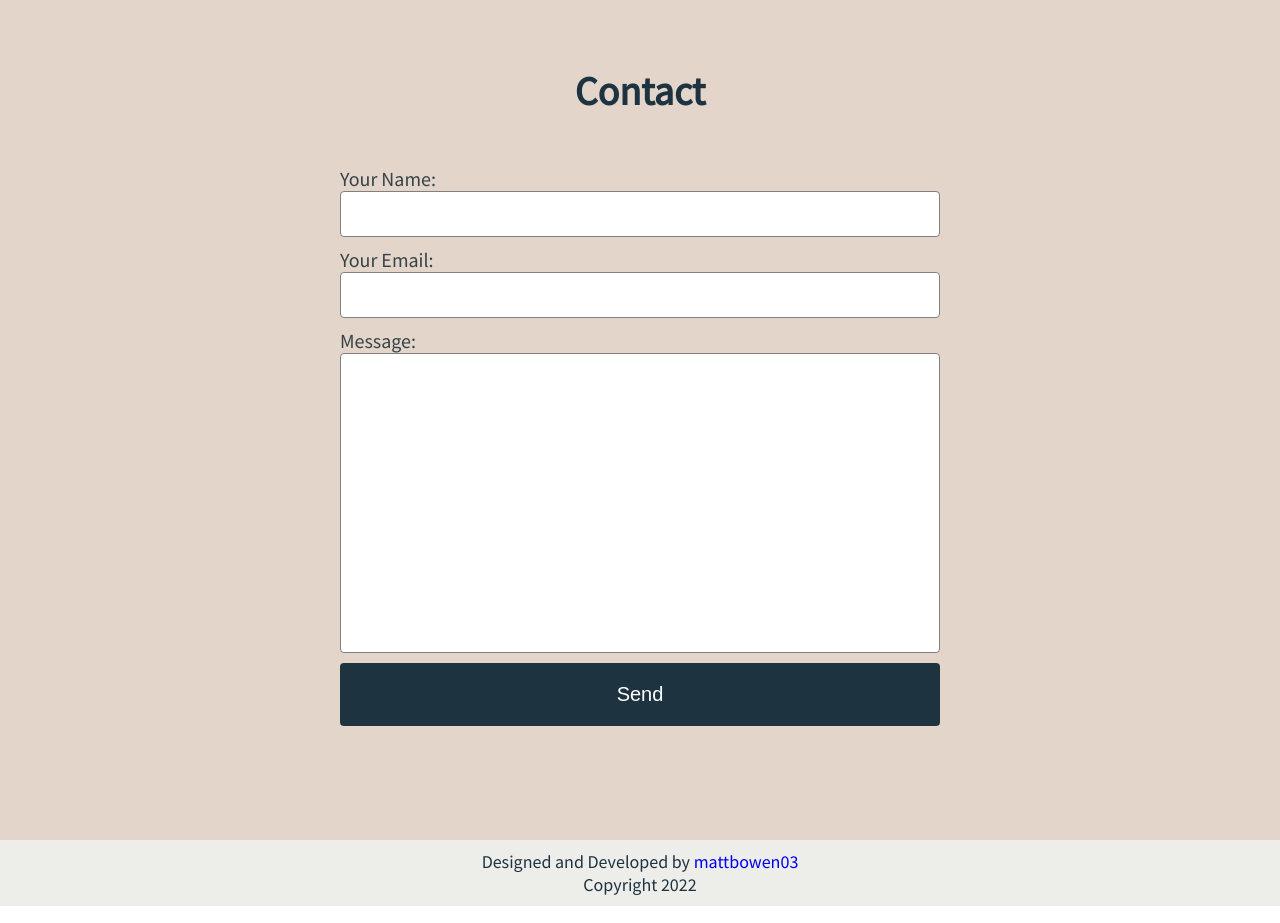
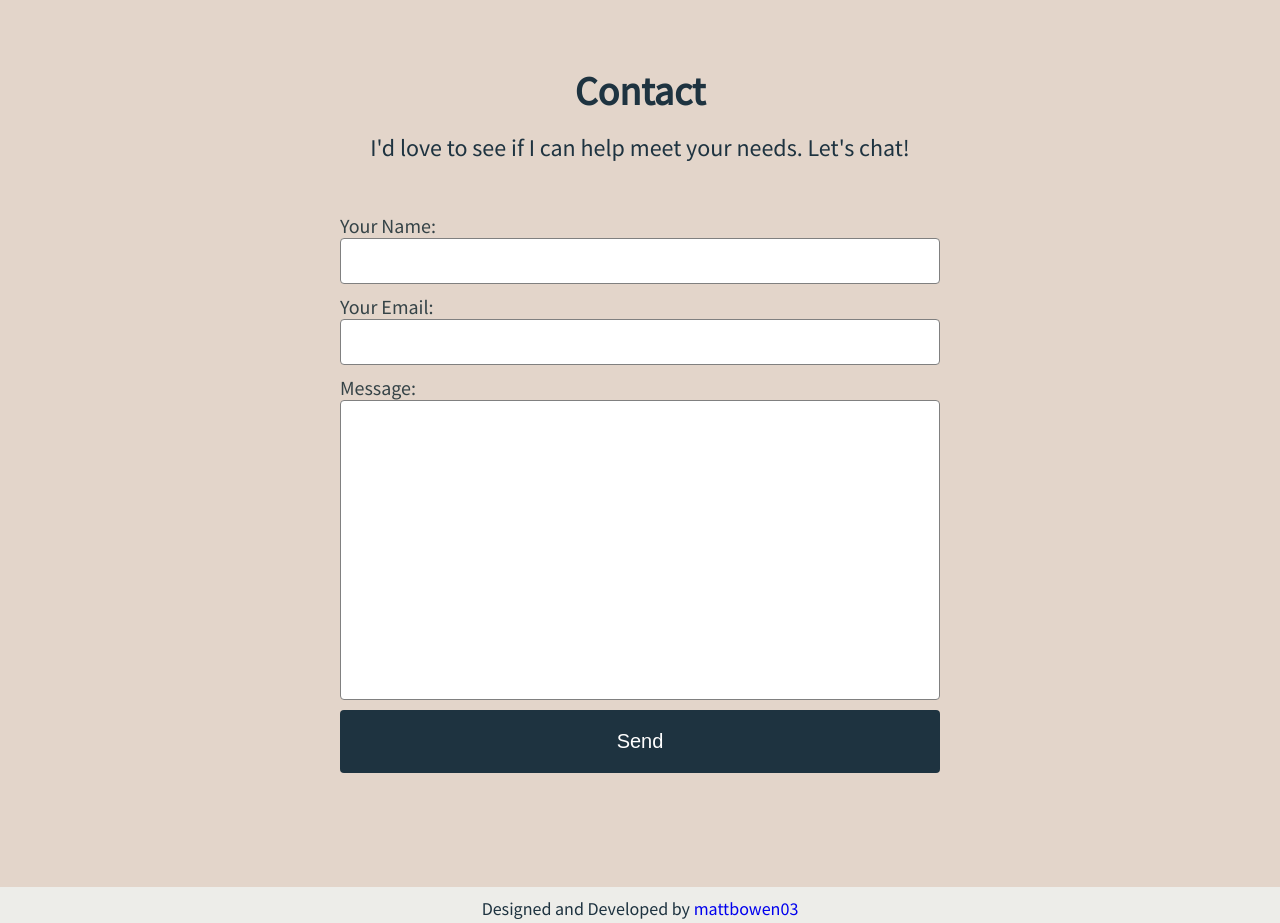
Before and after one commit to mattbowen03/portfolio-react, a React (Create React App) app: page / in a window 1280 px wide. Shown: the part 1600-2523 px from the top of the page. Built offline with nearby package versions, Linux system fonts and the light colour scheme.

Commit message:
add tagline to contact

```diff
--- a/src/App.css
+++ b/src/App.css
@@ -268,6 +268,11 @@ nav li a:hover {
   color: #1E3340;
 }
 
+.contact h2 {
+  text-align: center;
+  color: #1E3340;
+}
+
 form {
   margin: 2.4rem 0;
   min-width: 600px;
--- a/src/components/contact/Contact.js
+++ b/src/components/contact/Contact.js
@@ -5,6 +5,7 @@ export default function Contact() {
     <section className='contact' id='contact'>
       <div>
         <h1>Contact</h1>
+        <h2>I'd love to see if I can help meet your needs. Let's chat!</h2>
         <div className='row'>
           <form name='contact' method='post'>
             <input type='hidden' name='form-name' value='contact' />
```
